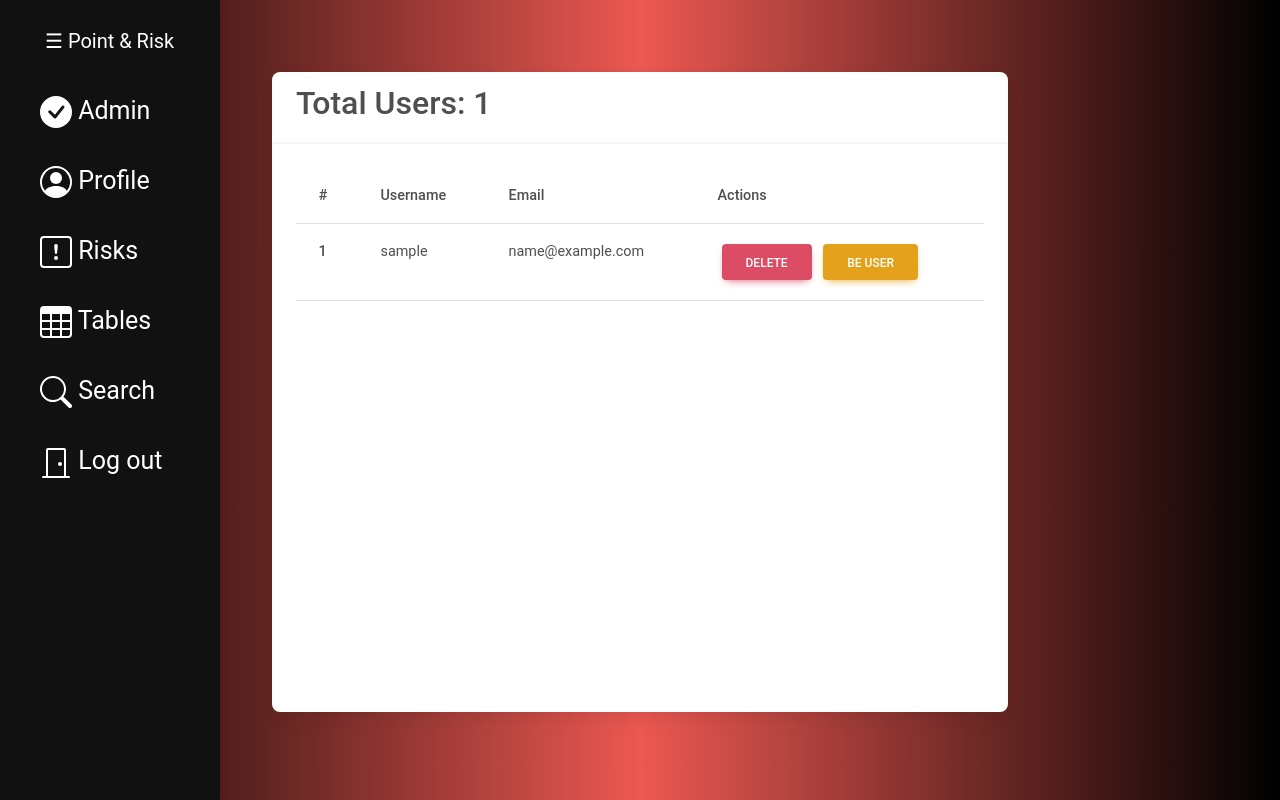
After one commit to dvdmontagut/Point-Risk, a Flask app: page /PAR/admin/ in a window 1280 px wide. The commit adds this page. Run offline with Flask 2, Linux system fonts and the light colour scheme; the visitor is signed in with stand-in values (Sample User, id 1); tables that the repository leaves empty or names only in its code hold one stand-in row (values such as "Sample post"); data that the repository does not hold is empty; some libraries are stand-ins or nearby versions.

Commit message:
Admin create
Admin create and sidebar reduce

```diff
--- a/DockerCompose/Docker/python/par/app.py
+++ b/DockerCompose/Docker/python/par/app.py
@@ -29,6 +29,69 @@ def logout():
     return redirect(url_for('login'))
 
 
+@app.route("/PAR/admin/", methods=['GET', 'POST'])
+def admin():
+    if session["role"] == 'admin':
+        con = get_con()
+        with con:
+            with con.cursor(pymysql.cursors.DictCursor) as cursor:
+                if request.method == 'POST':
+                    idd = request.form.get("userid")
+                    sql = 'DELETE FROM users WHERE id = %s'
+                    cursor.execute(sql, idd)
+
+                sql = "SELECT * FROM users"
+                n = cursor.execute(sql)
+                users = cursor.fetchall()
+                con.commit()
+                return render_template('admin/admin.html', role=session['role'], users=users, n=n)
+    else:
+        return redirect(url_for('.logout'))
+
+
+@app.route("/PAR/changeRole/<int:id>", methods=['GET'])
+def changeRole(id):
+    if session["role"] == 'admin':
+        if session["id"] != id:
+            con = get_con()
+            with con:
+                with con.cursor(pymysql.cursors.DictCursor) as cursor:
+                    sql = "SELECT * FROM users WHERE id = %s"
+                    cursor.execute(sql, id)
+                    role = cursor.fetchone()["role"]
+                    if role == "admin":
+                        role = "user"
+                    else:
+                        role = "admin"
+
+                    sql = 'UPDATE users SET role = %s WHERE id = %s'
+                    cursor.execute(sql, (role, id))
+                    con.commit()
+
+        return redirect(url_for('.admin'))
+
+    else:
+        return redirect(url_for('.logout'))
+
+
+@app.route("/PAR/deleteUser/<int:id>", methods=['GET'])
+def deleteUser(id):
+    if session["role"] == 'admin':
+        if session["id"] != id:
+            con = get_con()
+            with con:
+                with con.cursor(pymysql.cursors.DictCursor) as cursor:
+                    if request.method == 'POST':
+                        sql = "DELETE FROM users WHERE id = %s"
+                        cursor.execute(sql, id)
+                        con.commit()
+
+        return redirect(url_for('.admin'))
+
+    else:
+        return redirect(url_for('.logout'))
+
+
 @app.route("/PAR/confirm/<string:token>", methods=['GET'])
 def confirm(token):
     con = get_con()
@@ -50,7 +113,7 @@ def confirm(token):
                 return redirect(url_for('.login', msg=3))
 
 
-@app.route("/PAR//", methods=['POST', 'GET'])
+@app.route("/PAR/", methods=['POST', 'GET'])
 @app.route("/", methods=['POST', 'GET'])
 @app.route("/PAR/login/", methods=['POST', 'GET'])
 @app.route("/PAR/login/<int:msg>", methods=['POST', 'GET'])
@@ -89,6 +152,7 @@ def login(msg=0):
                 else:
                     session['loggedin'] = True
                     session['id'] = res['id']
+                    session['role'] = res['role']
                     session['username'] = res['username']
                     session['email'] = res['email']
                     session['pass'] = res['password']
@@ -107,7 +171,7 @@ def changePass():
         with con:
             with con.cursor(pymysql.cursors.DictCursor) as cursor:
                 if not check_password_hash(session['pass'], opass):
-                    return render_template('profile/changePass.html', warning="Wrong Password")
+                    return render_template('profile/changePass.html', warning="Wrong Password", role=session['role'])
                 else:
                     sql = "UPDATE users SET password = %s WHERE email LIKE %s"
                     cursor.execute(sql, (generate_password_hash(npass, method='sha256'), session['email']))
@@ -165,7 +229,7 @@ def register():
 @app.route("/PAR/forgot/", methods=['POST', 'GET'])
 def forgot():
     if request.method == 'GET':
-        return render_template('noLog/forgot.html')
+        return render_template('noLog/forgot.html', role=session['role'])
 
     email = request.form.get('email')
     con = get_con()
@@ -217,7 +281,7 @@ def profile():
                 numberT = cursor.execute(sql, session['id'])
         return render_template('profile/profile.html', username=session['username'], email=session['email'],
                                risks=numberR,
-                               tables=numberT)
+                               tables=numberT, role=session['role'])
 
     return redirect(url_for('.login', msg=5))
 
@@ -232,7 +296,7 @@ def risks():
                 numberR = cursor.execute(sql, session['id'])
                 risks = cursor.fetchall()
                 # return f"{numberR}{risks} asi es doña"
-        return render_template('risks/riskIndex.html', numberR=numberR, risks=risks)
+        return render_template('risks/riskIndex.html', numberR=numberR, risks=risks, role=session['role'])
 
     return redirect(url_for('.login', msg=5))
 
@@ -241,7 +305,7 @@ def risks():
 def risksCreate():
     if 'loggedin' in session:
         if request.method == "GET":
-            return render_template('risks/riskCreate.html')
+            return render_template('risks/riskCreate.html', role=session['role'])
 
         name = request.form.get('name')
         cat = request.form.get('cat')
@@ -326,14 +390,15 @@ def tables():
                     numberT = cursor.execute(sql, session['id'])
                     tables = cursor.fetchall()
                     con.commit()
-                    return render_template('tables/tablesIndex.html', numberT=numberT, tables=tables)
+                    return render_template('tables/tablesIndex.html', numberT=numberT, tables=tables,
+                                           role=session['role'])
         with con:
             with con.cursor(pymysql.cursors.DictCursor) as cursor:
                 sql = "SELECT * FROM tables WHERE user_id = %s ORDER BY id DESC "
                 numberT = cursor.execute(sql, session['id'])
                 tables = cursor.fetchall()
                 # return f"{numberR}{risks} asi es doña"
-        return render_template('tables/tablesIndex.html', numberT=numberT, tables=tables)
+        return render_template('tables/tablesIndex.html', numberT=numberT, tables=tables, role=session['role'])
 
     return redirect(url_for('.login', msg=5))
 
@@ -471,9 +536,10 @@ def tablesEdit(id):
                 if request.method == "POST":
                     con.commit()
                     return render_template('tables/tableEdit.html', tname=tname, risks=risks, trows=trows, prob=prob,
-                                           imp=imp, scroll=scroll)
+                                           imp=imp, scroll=scroll, role=session['role'])
 
-        return render_template('tables/tableEdit.html', tname=tname, risks=risks, trows=trows, prob=prob, imp=imp)
+        return render_template('tables/tableEdit.html', tname=tname, risks=risks, trows=trows, prob=prob, imp=imp,
+                               role=session['role'])
 
     return redirect(url_for('.login', msg=5))
 
@@ -537,7 +603,7 @@ def search():
                     cursor.execute(sqlAut, risk["user_id"])
                     risk["auth"] = cursor.fetchone()["username"]
 
-        return render_template('risks/risksSearch.html', risks=risks)
+        return render_template('risks/risksSearch.html', risks=risks, role=session['role'])
 
     return redirect(url_for('.login', msg=5))
 
@@ -573,7 +639,7 @@ def pdf(id, passw):
                 risks[trow["risk_id"]] = cursor.fetchone()
 
     return render_template('tables/tablePDF.html', tname=tname, risks=risks, trows=trows, prob=prob,
-                           imp=imp)
+                           imp=imp, role=session['role'])
 
 
 @app.route("/PAR/tables/pdf/<int:id>", methods=['GET'])
@@ -593,4 +659,4 @@ def toPdf(id):
 
 if __name__ == "__main__":
     port = int(os.environ.get('PORT', 5000))
-    app.run(debug=False, host='0.0.0.0', port=port)
+    app.run(debug=True, host='0.0.0.0', port=port)
--- a/DockerCompose/Docker/python/par/static/css/background.css
+++ b/DockerCompose/Docker/python/par/static/css/background.css
@@ -23,7 +23,7 @@
 /* The sidebar menu */
 .sidebar {
     height: 100%; /* 100% Full-height */
-    width: 250px; /* 0 width - change this with JavaScript */
+    width: 220px; /* 0 width - change this with JavaScript */
     position: fixed; /* Stay in place */
     z-index: 1; /* Stay on top */
     top: 0;
--- a/DockerCompose/Docker/python/par/static/js/sidebar.js
+++ b/DockerCompose/Docker/python/par/static/js/sidebar.js
@@ -1,7 +1,7 @@
 function openNav() {
     if (document.getElementById("mySidebar").style.width == "0px") {
-        document.getElementById("mySidebar").style.width = "250px";
-        document.getElementById("main").style.marginLeft = "250px";
+        document.getElementById("mySidebar").style.width = "220px";
+        document.getElementById("main").style.marginLeft = "220px";
     } else {
         document.getElementById("mySidebar").style.width = "0px";
         document.getElementById("main").style.marginLeft = "0px";
--- /dev/null
+++ b/DockerCompose/Docker/python/par/templates/admin/admin.html
@@ -0,0 +1,53 @@
+{% extends './registerhead.html' %} {% block title %} P&R Risks{% endblock %}
+{% block css %}
+    <link rel="stylesheet" href="{{ url_for('static', filename='css/background.css') }}">
+{% endblock %}
+{% block body %}
+    <body>
+    <section class="vh-100 gradient-custom">
+        <div class="container py-5 h-100">
+            <div class="row d-flex justify-content-center align-items-center h-100">
+                <div class="col col-xl-8 col-lg-8 mb-4 mb-lg-0">
+                    <div class="card mb-3 " style="border-radius: .5rem; height: 80vh">
+                        <div class="card-header">
+                            <h2 class="card-title">Total Users: {{ n }}</h2>
+                        </div>
+                        <div class="card-body overflow-auto" id="card-main">
+                            <table class="table">
+                                <thead>
+                                <tr>
+                                    <th scope="col">#</th>
+                                    <th scope="col">Username</th>
+                                    <th scope="col">Email</th>
+                                    <th scope="col">Actions</th>
+                                </tr>
+                                </thead>
+                                <tbody>
+                                {% for user in users %}
+                                    <tr>
+                                        <th scope="row">{{ loop.index }}</th>
+                                        <td>{{ user["username"] }}</td>
+                                        <td>{{ user["email"] }}</td>
+                                        <td>
+                                            <a href="{{ url_for('deleteUser', id=user["id"] ) }}"
+                                               class="btn btn-danger my-1 mx-1">Delete</a>
+                                            {% if user["role"] == "user" %}
+                                                <a href="{{ url_for('changeRole', id=user["id"]) }}"
+                                                   class="btn btn-success my-1 mx-1">Be Admin</a>
+                                            {% else %}
+                                                <a href="{{ url_for('changeRole', id=user["id"]) }}"
+                                                   class="btn btn-warning my-1 mx-1">Be User</a>
+                                            {% endif %}
+                                        </td>
+                                    </tr>
+                                {% endfor %}
+                                </tbody>
+                            </table>
+                        </div>
+                    </div>
+                </div>
+            </div>
+        </div>
+    </section>
+    </body>
+{% endblock %}
--- a/DockerCompose/Docker/python/par/templates/registerhead.html
+++ b/DockerCompose/Docker/python/par/templates/registerhead.html
@@ -15,8 +15,15 @@
 </head>
 
 <header>
-    <div id="mySidebar" class="sidebar">
+    <div id="mySidebar" class="sidebar overflow-hidden">
         <div class="my-3">
+            {% if role == "admin" %}
+                <a href="{{ url_for('admin') }}">
+                    <img src="{{ url_for('static', filename='icons/check-circle-fill.svg') }}" alt="person" width="32"
+                         height="32">
+                    Admin
+                </a>
+            {% endif %}
             <a href="{{ url_for('profile') }}">
                 <img src="{{ url_for('static', filename='icons/person-circle.svg') }}" alt="person" width="32"
                      height="32">
```
Also changed, not shown: DockerCompose/Docker/python/par/templates/noLog/registration.html (+9 -9 lines), DockerCompose/Docker/python/par/static/icons/check-circle-fill.svg (added), 3 other files.
